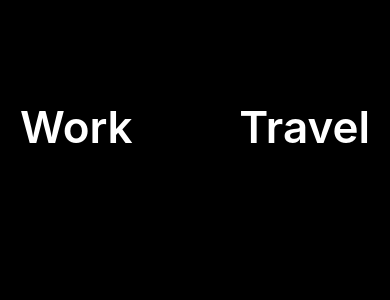
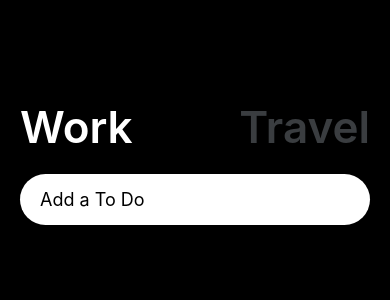
Before and after one commit to Chanwoo-Jeong/ReactNative, a React Native app: screen / in a window 390 px wide. Shown: the top 300 px of the page. Built offline with nearby package versions, Linux system fonts and the light colour scheme.

Commit message:
[ study ] : Todolist component refactor and TextInput Component

```diff
--- a/App.tsx
+++ b/App.tsx
@@ -1,44 +1,7 @@
-import React from "react";
-import WeatherApp from "./Pages/WeatherApp";
-import {
-  StyleSheet,
-  Text,
-  TouchableHighlight,
-  TouchableOpacity,
-  View,
-} from "react-native";
+import TodoList from "./Pages/TodoList";
 
 function App() {
-  return (
-    <View style={styles.container}>
-      <View style={styles.header}>
-        <TouchableOpacity>
-          <Text style={styles.btnText}>Work</Text>
-        </TouchableOpacity>
-        <TouchableOpacity>
-          <Text style={styles.btnText}>Travel</Text>
-        </TouchableOpacity>
-      </View>
-    </View>
-  );
+  return <TodoList />;
 }
 
-const styles = StyleSheet.create({
-  container: {
-    flex: 1,
-    backgroundColor: "#000",
-    paddingHorizontal: 20,
-  },
-  header: {
-    justifyContent: "space-between",
-    flexDirection: "row",
-    marginTop: 100,
-  },
-  btnText: {
-    color: "white",
-    fontWeight: "600",
-    fontSize: 44,
-  },
-});
-
 export default App;
--- /dev/null
+++ b/Pages/TodoList.tsx
@@ -0,0 +1,79 @@
+import React, { useState } from "react";
+import {
+  StyleSheet,
+  Text,
+  TextInput,
+  TouchableOpacity,
+  View,
+} from "react-native";
+import { theme } from "../styles/color";
+
+function TodoList() {
+  const [working, setWorking] = useState<boolean>(true);
+  const [text, setText] = useState("");
+
+  const travel = () => setWorking(false);
+  const work = () => setWorking(true);
+
+  const onChangeText = (payload : any) => setText(payload);
+
+  return (
+    <View style={styles.container}>
+      <View style={styles.header}>
+        <TouchableOpacity onPress={work}>
+          <Text
+            style={{ ...styles.btnText, color: working ? "white" : theme.grey }}
+          >
+            Work
+          </Text>
+        </TouchableOpacity>
+        <TouchableOpacity onPress={travel}>
+          <Text
+            style={{
+              ...styles.btnText,
+              color: !working ? "white" : theme.grey,
+            }}
+          >
+            Travel
+          </Text>
+        </TouchableOpacity>
+      </View>
+      <View>
+      <TextInput
+        onChangeText={onChangeText}
+        value={text}
+        placeholder={working ? "Add a To Do" : "Where do you want to go?"}
+        style={styles.input}
+      />
+      </View>
+    </View>
+  );
+}
+
+const styles = StyleSheet.create({
+  container: {
+    flex: 1,
+    backgroundColor: "#000",
+    paddingHorizontal: 20,
+  },
+  header: {
+    justifyContent: "space-between",
+    flexDirection: "row",
+    marginTop: 100,
+  },
+  btnText: {
+    color: "white",
+    fontWeight: "600",
+    fontSize: 44,
+  },
+  input: {
+    fontSize: 18,
+    backgroundColor: "white",
+    paddingVertical: 15,
+    paddingHorizontal: 20,
+    borderRadius: 30,
+    marginTop: 20,
+  },
+});
+
+export default TodoList;
```
